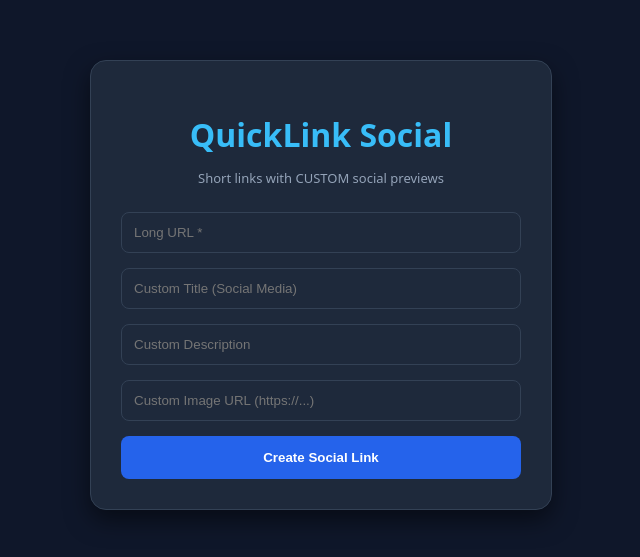
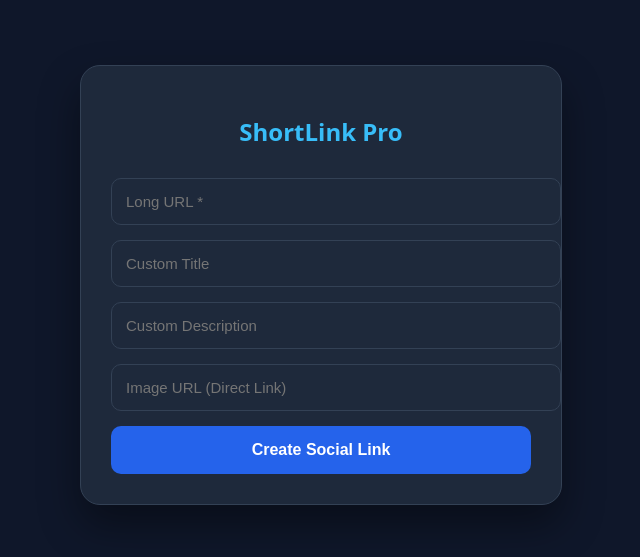
Before and after one commit to qasimnzs/Short, a Next.js app: page / in a window 1280 px wide. Shown: the part 135-692 px from the top of the page, without its empty margins (319-959 px from the left). Built offline with nearby package versions, Linux system fonts and the light colour scheme.

Commit message:
Update page.js

```diff
--- a/app/page.js
+++ b/app/page.js
@@ -5,12 +5,12 @@ export default function Home() {
   const [formData, setFormData] = useState({ url: '', title: '', desc: '', img: '' });
   const [shortUrl, setShortUrl] = useState('');
   const [loading, setLoading] = useState(false);
-  const [status, setStatus] = useState(''); // Alert ki jagah message ke liye
+  const [msg, setMsg] = useState('');
 
   const handleSubmit = async (e) => {
     e.preventDefault();
     setLoading(true);
-    setStatus('Generating your link...');
+    setMsg('Connecting to server...');
     try {
       const res = await fetch('/api/shorten', {
         method: 'POST',
@@ -20,45 +20,43 @@ export default function Home() {
       const data = await res.json();
       if (data.shortId) {
         setShortUrl(`${window.location.origin}/${data.shortId}`);
-        setStatus('Link Created Successfully!');
+        setMsg('Link Created Successfully!');
       } else {
-        setStatus('Error: ' + (data.error || "Failed to create link"));
+        setMsg('Error: Could not save link.');
       }
     } catch (err) {
-      setStatus('Check your internet or Vercel Settings');
+      setMsg('Failed. Check your internet/Vercel settings.');
     }
     setLoading(false);
   };
 
   const inputStyle = {
-    width: '100%', padding: '12px', marginBottom: '15px', borderRadius: '8px',
-    border: '1px solid #334155', backgroundColor: '#1e293b', color: 'white', boxSizing: 'border-box'
+    width: '100%', padding: '14px', marginBottom: '15px', borderRadius: '10px',
+    border: '1px solid #334155', backgroundColor: '#1e293b', color: 'white', fontSize: '15px'
   };
 
   return (
-    <div style={{ display: 'flex', flexDirection: 'column', alignItems: 'center', justifyContent: 'center', minHeight: '100vh', padding: '20px' }}>
-      <div style={{ backgroundColor: '#1e293b', padding: '30px', borderRadius: '16px', boxShadow: '0 10px 25px rgba(0,0,0,0.5)', width: '100%', maxWidth: '400px', border: '1px solid #334155' }}>
-        <h1 style={{ textAlign: 'center', color: '#38bdf8', marginBottom: '5px' }}>QuickLink Social</h1>
-        <p style={{ textAlign: 'center', color: '#94a3b8', fontSize: '13px', marginBottom: '25px' }}>Short links with CUSTOM social previews</p>
+    <div style={{ display: 'flex', flexDirection: 'column', alignItems: 'center', justifyContent: 'center', minHeight: '100vh', padding: '20px', backgroundColor: '#0f172a' }}>
+      <div style={{ backgroundColor: '#1e293b', padding: '30px', borderRadius: '20px', border: '1px solid #334155', width: '100%', maxWidth: '420px', boxShadow: '0 20px 40px rgba(0,0,0,0.4)' }}>
+        <h2 style={{ color: '#38bdf8', textAlign: 'center', marginBottom: '30px' }}>ShortLink Pro</h2>
 
         <form onSubmit={handleSubmit}>
           <input type="url" placeholder="Long URL *" required style={inputStyle} onChange={e => setFormData({...formData, url: e.target.value})} />
-          <input type="text" placeholder="Custom Title (Social Media)" style={inputStyle} onChange={e => setFormData({...formData, title: e.target.value})} />
+          <input type="text" placeholder="Custom Title" style={inputStyle} onChange={e => setFormData({...formData, title: e.target.value})} />
           <input type="text" placeholder="Custom Description" style={inputStyle} onChange={e => setFormData({...formData, desc: e.target.value})} />
-          <input type="url" placeholder="Custom Image URL (https://...)" style={inputStyle} onChange={e => setFormData({...formData, img: e.target.value})} />
+          <input type="url" placeholder="Image URL (Direct Link)" style={inputStyle} onChange={e => setFormData({...formData, img: e.target.value})} />
 
-          <button type="submit" disabled={loading} style={{ width: '100%', padding: '14px', backgroundColor: '#2563eb', color: 'white', border: 'none', borderRadius: '8px', fontWeight: 'bold', cursor: 'pointer', opacity: loading ? 0.7 : 1 }}>
-            {loading ? 'Processing...' : 'Create Social Link'}
+          <button type="submit" disabled={loading} style={{ width: '100%', padding: '15px', background: '#2563eb', color: 'white', border: 'none', borderRadius: '10px', fontWeight: 'bold', fontSize: '16px' }}>
+            {loading ? 'Working...' : 'Create Social Link'}
           </button>
         </form>
 
-        {status && <p style={{ textAlign: 'center', color: '#38bdf8', fontSize: '12px', marginTop: '10px' }}>{status}</p>}
+        {msg && <p style={{ textAlign: 'center', fontSize: '12px', color: '#94a3b8', marginTop: '15px' }}>{msg}</p>}
 
         {shortUrl && (
-          <div style={{ marginTop: '20px', padding: '15px', backgroundColor: '#0f172a', borderRadius: '8px', border: '1px solid #2563eb', textAlign: 'center' }}>
-            <p style={{ fontSize: '11px', color: '#94a3b8', marginBottom: '8px' }}>SHARE THIS LINK:</p>
-            <p style={{ color: 'white', fontWeight: 'bold', wordBreak: 'break-all', margin: '5px 0' }}>{shortUrl}</p>
-            <button onClick={() => {navigator.clipboard.writeText(shortUrl); setStatus('Link Copied to Clipboard!');}} style={{ background: '#334155', border: 'none', color: 'white', padding: '5px 15px', borderRadius: '4px', cursor: 'pointer', marginTop: '10px' }}>Copy Link</button>
+          <div style={{ marginTop: '25px', padding: '15px', background: '#0f172a', borderRadius: '12px', border: '1px solid #2563eb' }}>
+            <p style={{ color: 'white', wordBreak: 'break-all', fontSize: '14px', textAlign: 'center' }}>{shortUrl}</p>
+            <button onClick={() => {navigator.clipboard.writeText(shortUrl); setMsg('Link Copied!')}} style={{ width: '100%', marginTop: '10px', background: '#334155', color: 'white', border: 'none', padding: '8px', borderRadius: '6px' }}>Copy Link</button>
           </div>
         )}
       </div>
```
